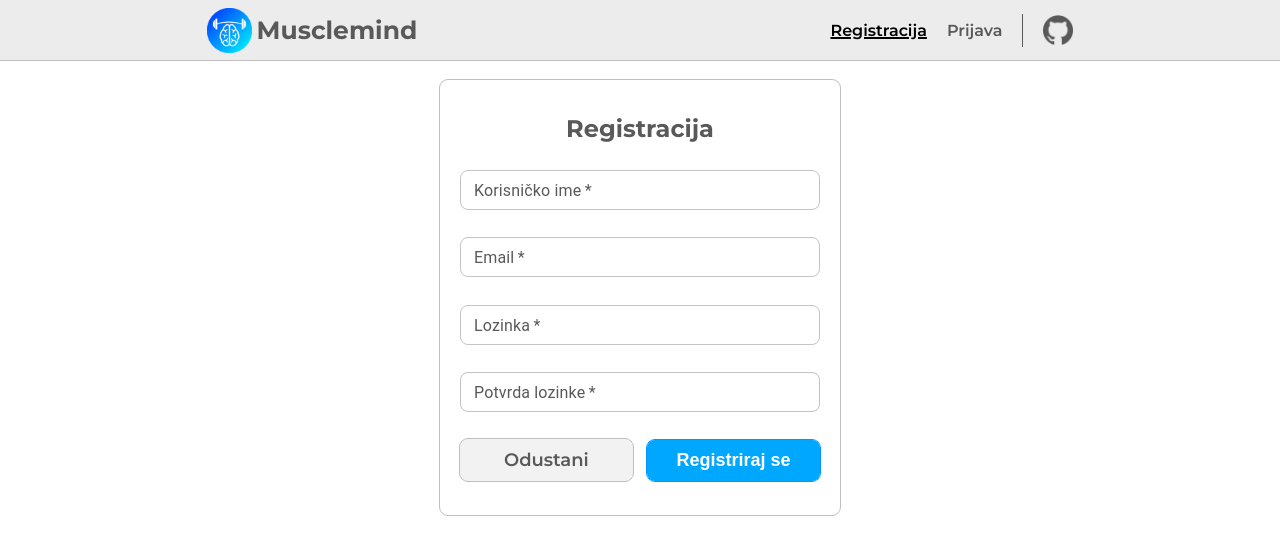
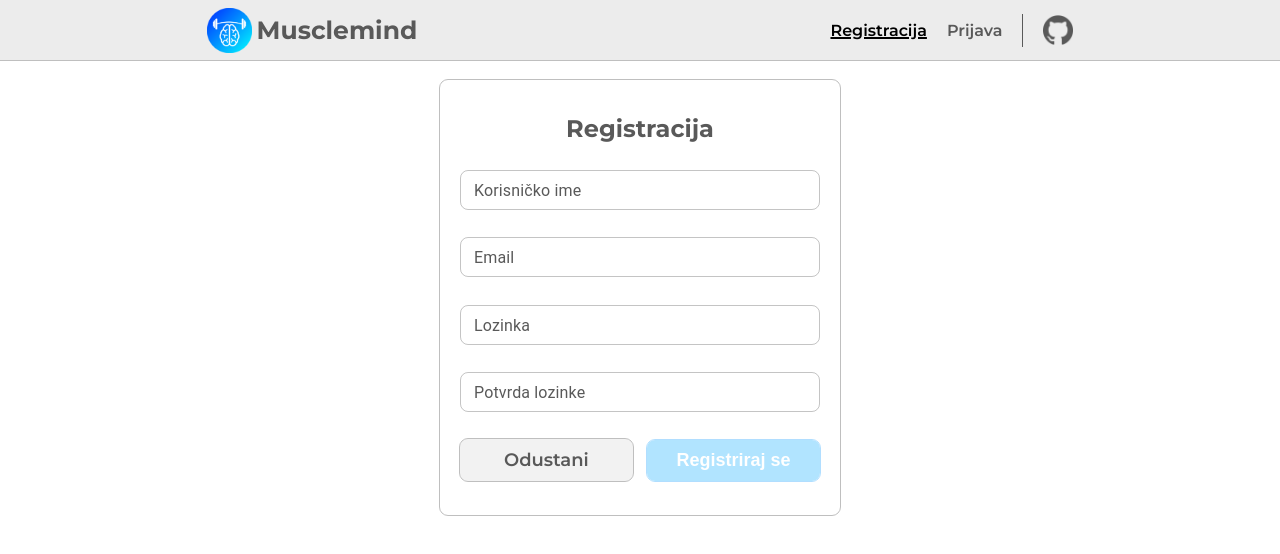
Before and after one commit to mariopetek/musclemind, a React (Vite) app in the folder musclemind-client/: page /register in a window 1280 px wide. Shown: the top 554 px of the page. Built offline with nearby package versions, Linux system fonts and the light colour scheme.

Commit message:
register form validation

```diff
--- a/musclemind-client/src/components/Register.jsx
+++ b/musclemind-client/src/components/Register.jsx
@@ -18,25 +18,29 @@ const Register = () => {
             id: 1,
             name: 'username',
             label: 'Korisničko ime',
-            type: 'text'
+            type: 'text',
+            regex: /^[\w](?!.*?\.{2})[\w.]{1,28}[\w]$/
         },
         {
             id: 2,
             name: 'email',
             label: 'Email',
-            type: 'text'
+            type: 'text',
+            regex: /^[a-zA-Z0-9_.+-]+@[a-zA-Z0-9-]+\.[a-zA-Z0-9-.]+$/
         },
         {
             id: 3,
             name: 'password',
             label: 'Lozinka',
-            type: 'password'
+            type: 'password',
+            regex: /^(?=.*[A-Za-z])(?=.*\d)(?=.*[@$!%*#?&])[A-Za-z\d@$!%*#?&]{8,40}$/
         },
         {
             id: 4,
             name: 'confirmPassword',
             label: 'Potvrda lozinke',
-            type: 'password'
+            type: 'password',
+            regex: inputValues.password
         }
     ]
     const handleInputChange = (event) => {
@@ -79,17 +83,22 @@ const Register = () => {
                     <h2>Registracija</h2>
                     {inputs.map((input) => (
                         <InputField
+                            error={
+                                inputValues[input.name].length > 0 &&
+                                !new RegExp(input.regex).test(
+                                    inputValues[input.name]
+                                )
+                            }
                             key={input.id}
                             name={input.name}
                             value={inputValues[input.name]}
                             label={input.label}
                             type={input.type}
-                            required
                             onChange={handleInputChange}
-                            helperText=""
+                            helperText={input.error}
                             variant="outlined"
                             size="small"
-                        />
+                        ></InputField>
                     ))}
                     <div className={styles.buttonContainer}>
                         <NavLink
@@ -99,7 +108,22 @@ const Register = () => {
                         >
                             Odustani
                         </NavLink>
-                        <button type="submit" title="Registriraj se">
+                        <button
+                            type="submit"
+                            title="Registriraj se"
+                            disabled={
+                                inputValues.username.length === 0 ||
+                                inputValues.email.length === 0 ||
+                                inputValues.password.length === 0 ||
+                                inputValues.confirmPassword.length === 0 ||
+                                inputs.some(
+                                    (input) =>
+                                        !new RegExp(input.regex).test(
+                                            inputValues[input.name]
+                                        )
+                                )
+                            }
+                        >
                             Registriraj se
                         </button>
                     </div>
--- a/musclemind-client/src/components/partials/InputField.jsx
+++ b/musclemind-client/src/components/partials/InputField.jsx
@@ -6,15 +6,24 @@ const InputField = styled(TextField)(() => ({
         color: 'rgba(89, 89, 89, 1)',
         '&.Mui-focused': {
             color: 'rgba(0, 149, 255, 1)'
+        },
+        '&.Mui-error': {
+            color: 'red'
         }
     },
     '& .MuiOutlinedInput-root': {
         borderRadius: '8px',
+        '.MuiOutlinedInput-notchedOutline': {
+            transition: 'all 0.2s ease'
+        },
         '&:hover .MuiOutlinedInput-notchedOutline': {
             borderColor: 'rgba(89, 89, 89, 1)'
         },
         '&.Mui-focused .MuiOutlinedInput-notchedOutline': {
             borderColor: 'rgba(0, 149, 255, 1)'
+        },
+        '&.Mui-error .MuiOutlinedInput-notchedOutline': {
+            borderColor: 'red'
         }
     }
 }))
--- a/musclemind-client/src/styles/Register.module.css
+++ b/musclemind-client/src/styles/Register.module.css
@@ -39,8 +39,7 @@
     width: 48%;
 }
 .buttonContainer > button:disabled {
-    outline: 1px solid rgb(103, 187, 248);
-    background-color: rgb(139, 209, 247);
+    opacity: 0.3;
 }
 .buttonContainer > button:enabled:hover {
     opacity: 0.8;
```
